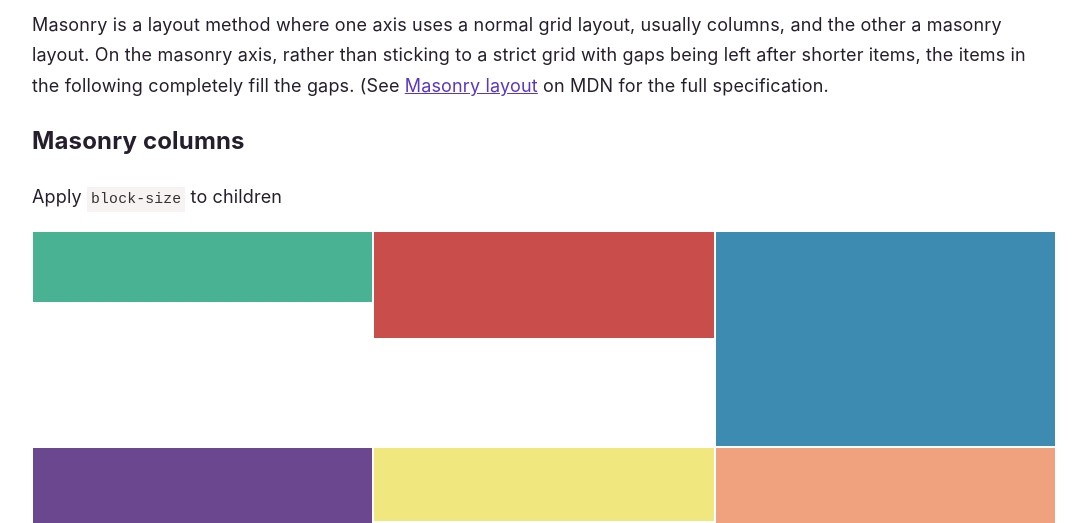
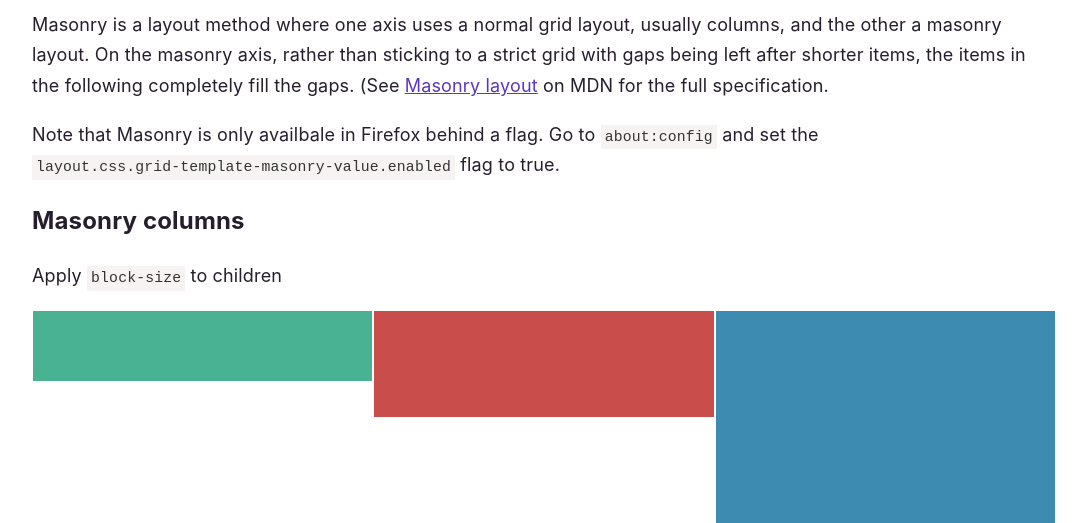
Before and after one commit to justinslack/layout-2020, a website: page examples/masonry.html in a window 1280 px wide. Shown: the part 237-760 px from the top of the page, without its empty margins (96-1182 px from the left). Drawn offline with nearby package versions, Linux system fonts and the light colour scheme; files that its build step writes are made by us from their sources.

Commit message:
Add disclaimer ot masonry

```diff
--- a/examples/masonry.html
+++ b/examples/masonry.html
@@ -19,6 +19,7 @@
     <section class="contents">
       <h1>Masonry</h1>
       <p>Masonry is a layout method where one axis uses a normal grid layout, usually columns, and the other a masonry layout. On the masonry axis, rather than sticking to a strict grid with gaps being left after shorter items, the items in the following completely fill the gaps. (See <a href="https://developer.mozilla.org/en-US/docs/Web/CSS/CSS_Grid_Layout/Masonry_Layout">Masonry layout</a> on MDN for the full specification.</p>
+      <p>Note that Masonry is only availbale in Firefox behind a flag. Go to <code>about:config</code> and set the <code>layout.css.grid-template-masonry-value.enabled</code> flag to true.</p>
 
 
       <h2 class="intro">Masonry columns</h2>
```
